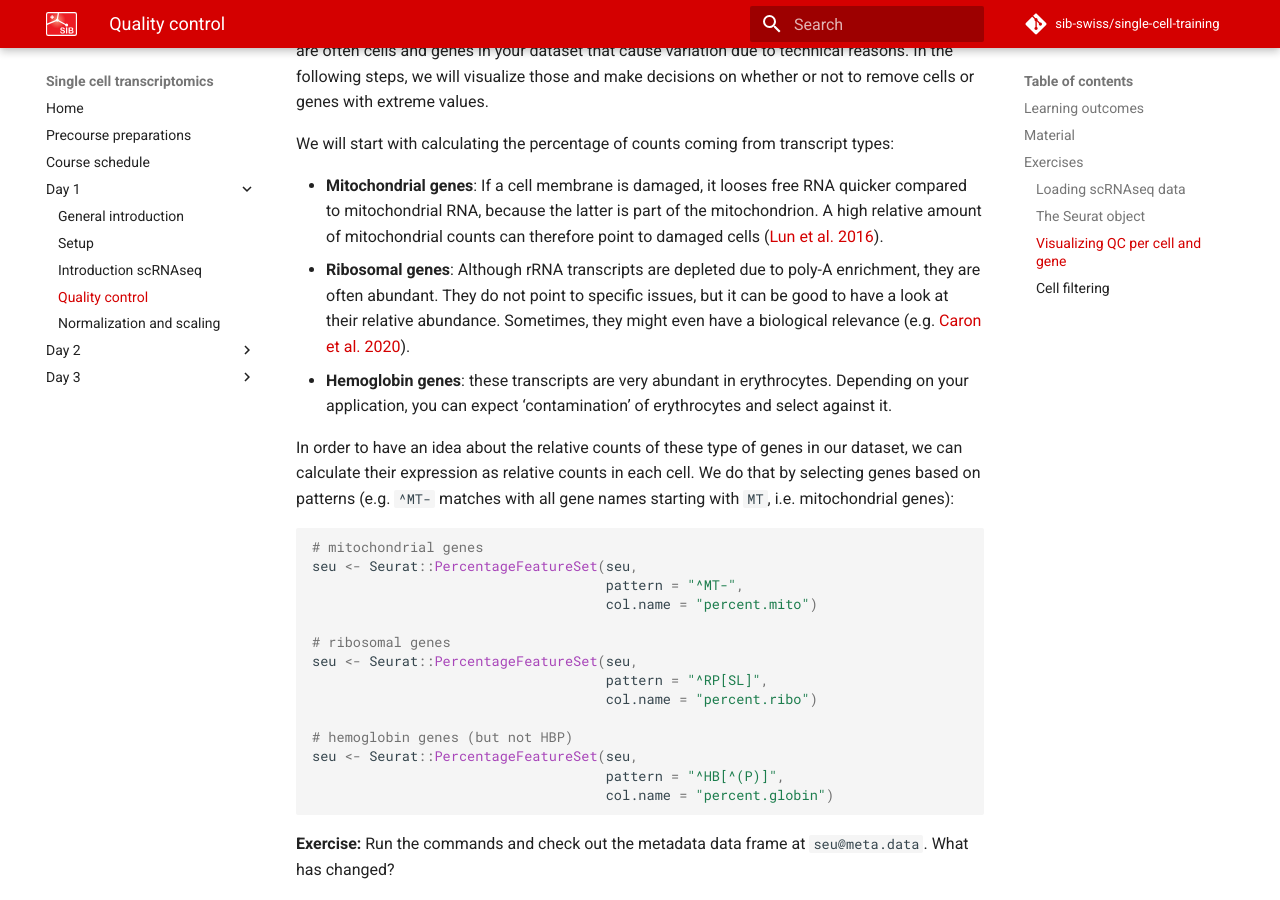
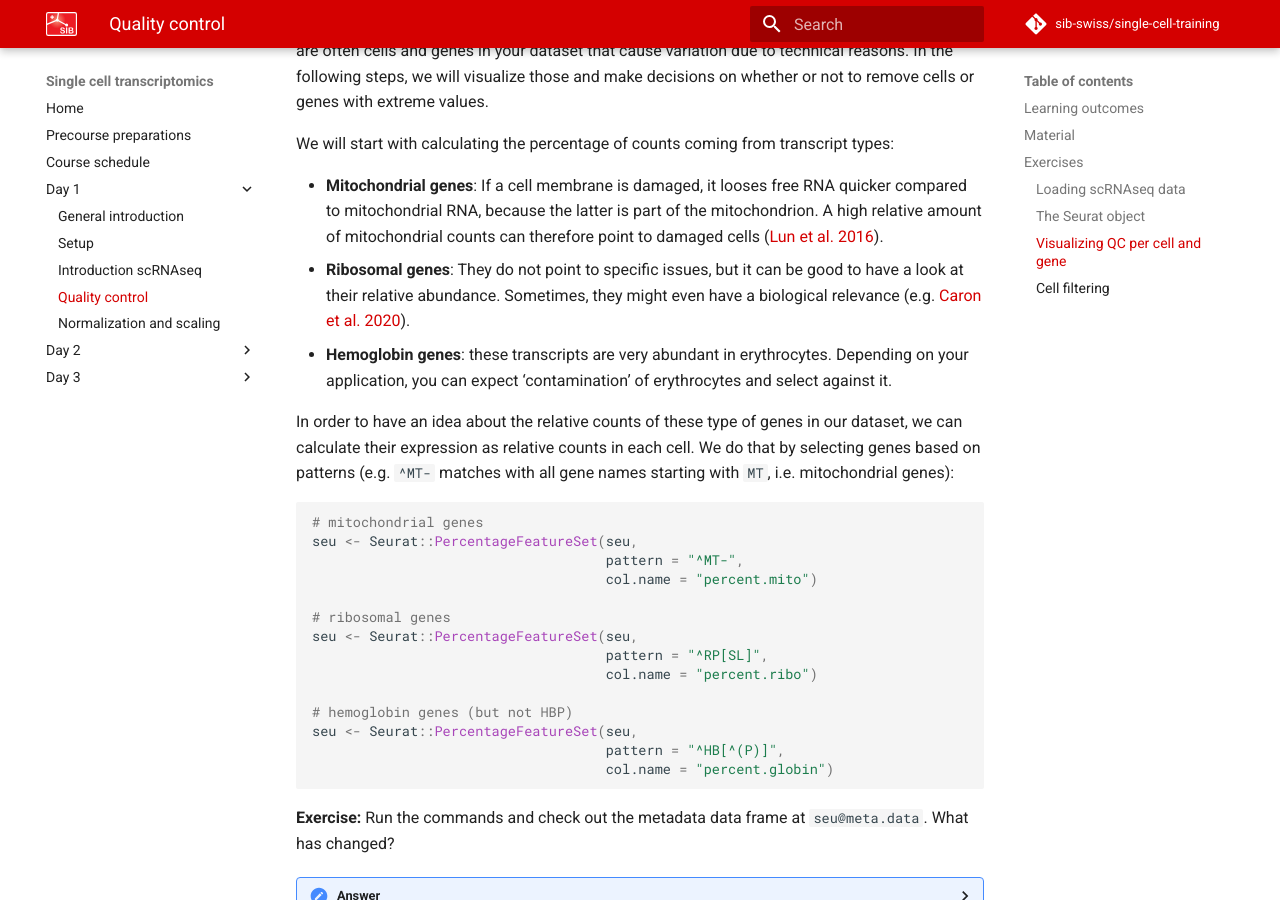
Before and after one commit to sib-swiss/single-cell-training, an MkDocs documentation site: the page built from docs/day1/quality_control.md, in a window 1280 px wide and 900 px high, scrolled down 4524 px. Built offline with MkDocs 1.6.1 and Material for MkDocs 9.7.7, drawn with Linux system fonts in a browser that asks for light colours; comment, search, counter and statistics services are not loaded; the version menu is left out.

Commit message:
corrects factual mistake on ribosomal genes

```diff
--- a/docs/day1/quality_control.md
+++ b/docs/day1/quality_control.md
@@ -185,7 +185,7 @@
 We will start with calculating the percentage of counts coming from transcript types:
 
 - **Mitochondrial genes**: If a cell membrane is damaged, it looses free RNA quicker compared to mitochondrial RNA, because the latter is part of the mitochondrion. A high relative amount of mitochondrial counts can therefore point to damaged cells ([Lun et al. 2016](https://f1000research.com/articles/5-2122)).
-- **Ribosomal genes**: Although rRNA transcripts are depleted due to poly-A enrichment, they are often abundant. They do not point to specific issues, but it can be good to have a look at their relative abundance. Sometimes, they might even have a biological relevance (e.g. [Caron et al. 2020](https://www.nature.com/articles/s41598-020-64929-x)).
+- **Ribosomal genes**: They do not point to specific issues, but it can be good to have a look at their relative abundance. Sometimes, they might even have a biological relevance (e.g. [Caron et al. 2020](https://www.nature.com/articles/s41598-020-64929-x)).
 - **Hemoglobin genes**: these transcripts are very abundant in erythrocytes. Depending on your application, you can expect 'contamination' of erythrocytes and select against it.
 
 In order to have an idea about the relative counts of these type of genes in our dataset, we can calculate their expression as relative counts in each cell. We do that by selecting genes based on patterns (e.g. `^MT-` matches with all gene names starting with `MT`, i.e. mitochondrial genes):
```
